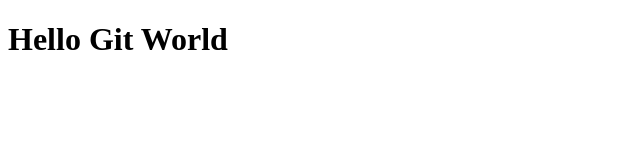
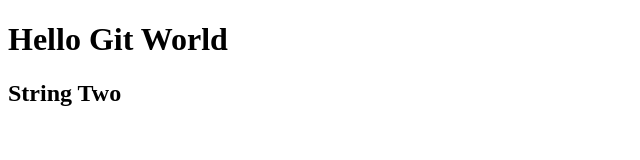
Before and after one commit to Hacker29/gitExample, a plain HTML site: page index.html in a window 1280 px wide. Shown: the whole page, without its empty margins (0-640 px from the left). Drawn offline with Linux system fonts and the light colour scheme.

Commit message:
update index file
I updated index file

```diff
--- a/index.html
+++ b/index.html
@@ -8,5 +8,6 @@
  </head>
  <body>
      <h1>Hello Git World</h1>
+        <h2>String Two</h2>
  </body>
  </html>
```
